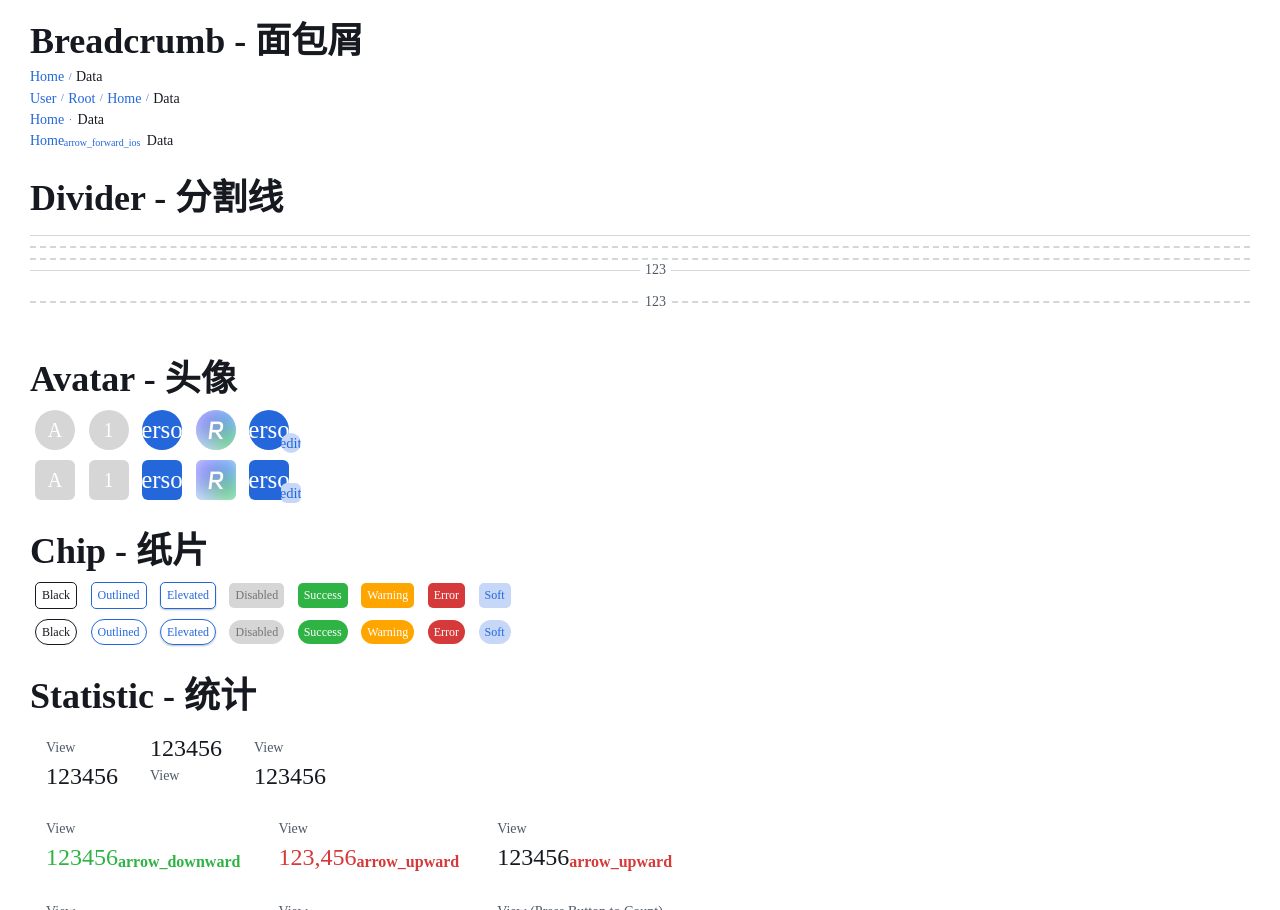
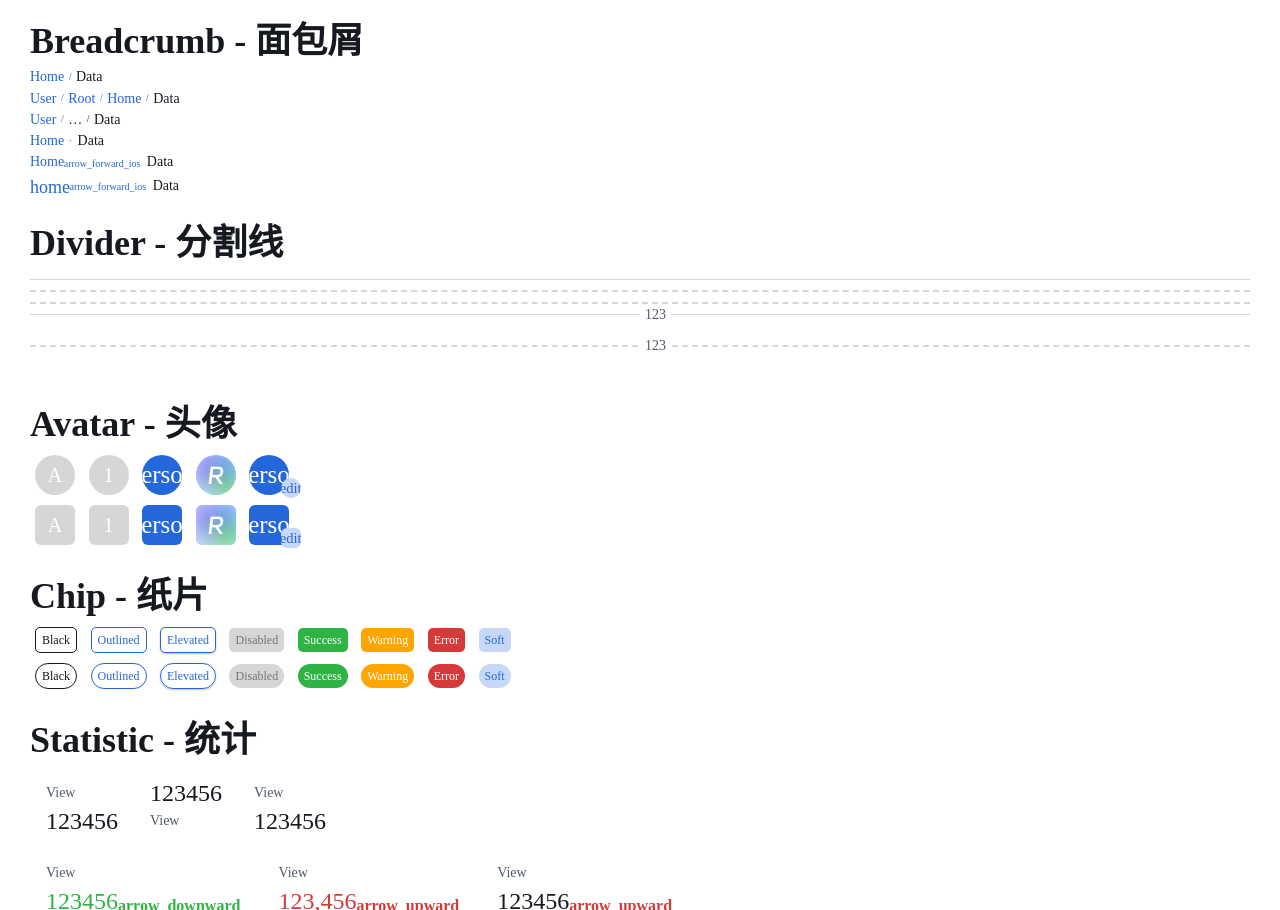
Before and after one commit to OpenRapid/personal-ui, a website with bundled scripts: page template.html in a window 1280 px wide. Shown: the part 1111-2021 px from the top of the page. Built offline with nearby package versions, Linux system fonts and the light colour scheme; a web font is replaced by a local one.

Commit message:
面包屑调整

```diff
--- a/src/css/breadcrumb.css
+++ b/src/css/breadcrumb.css
@@ -4,6 +4,12 @@
     position: relative;
     top:-1.5px;
     padding: 2px;
+}
+
+.pui-breadcrumb .path .pui-icon{
+    font-size: 18px;
+    position: relative;
+    top:3px;
 }
 
 .pui-breadcrumb .path:last-child::after {
@@ -15,6 +21,11 @@
     font-size: 10px;
     position: relative;
     top:-0.75px;
+}
+
+.pui-breadcrumb.point .path .pui-icon{
+    position: relative;
+    top:3px;
 }
 
 .pui-breadcrumb.point .path:last-child::after {
@@ -31,6 +42,11 @@
     font-family: "icon-rounded";
 }
 
+.pui-breadcrumb.forward .path .pui-icon{
+    position: relative;
+    top:3.25px;
+}
+
 .pui-breadcrumb.forward .path:last-child::after {
     content: none;
 }
--- a/template.html
+++ b/template.html
@@ -143,12 +143,21 @@
             <a class="path" href="#">Home</a>
             <span class="path">Data</span>
         </div>
+        <div class="pui-breadcrumb">
+            <a class="path" href="#">User</a>
+            <span class="path">…</span>
+            <span class="path">Data</span>
+        </div>
         <div class="pui-breadcrumb point">
             <a class="path" href="#">Home</a>
             <span class="path">Data</span>
         </div>
         <div class="pui-breadcrumb forward">
             <a class="path" href="#">Home</a>
+            <span class="path">Data</span>
+        </div>
+        <div class="pui-breadcrumb forward">
+            <a class="path" href="#"> <icon class="pui-icon rounded">home</icon></a>
             <span class="path">Data</span>
         </div>
     </div>
```
